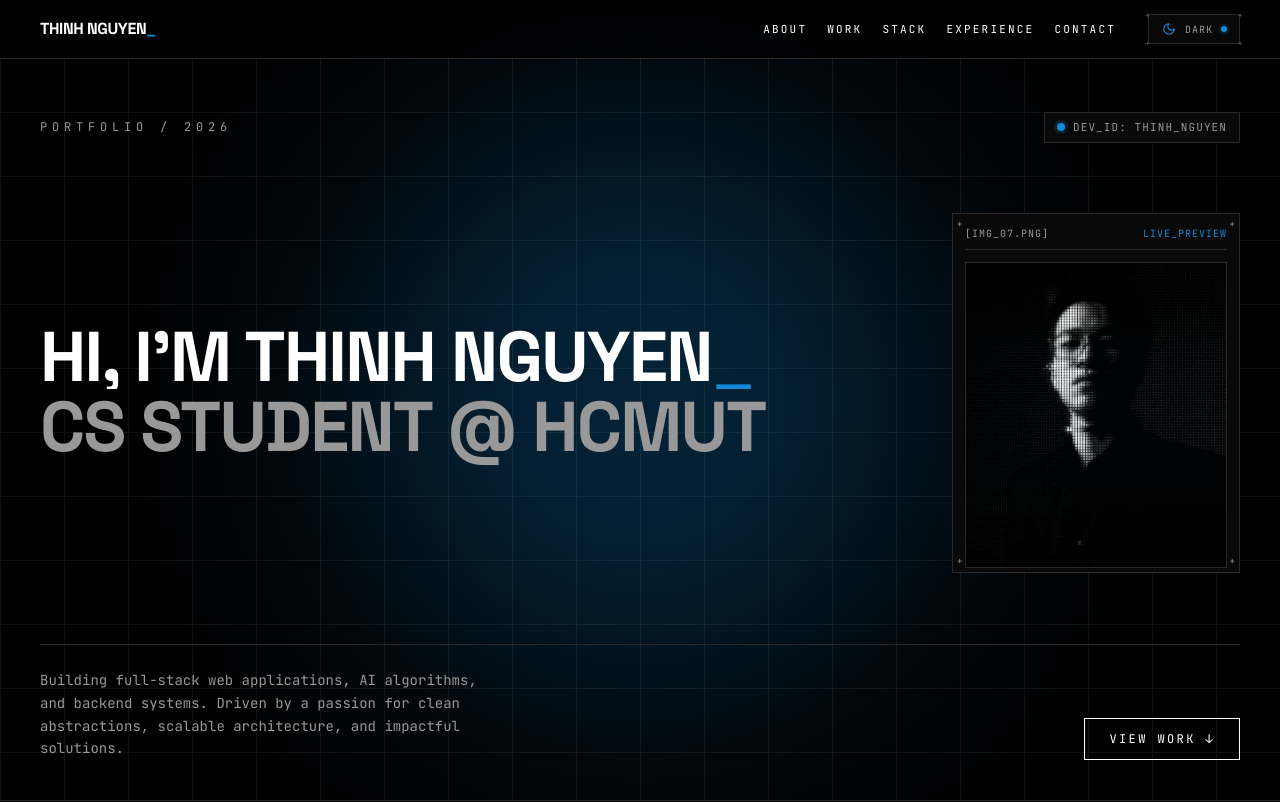
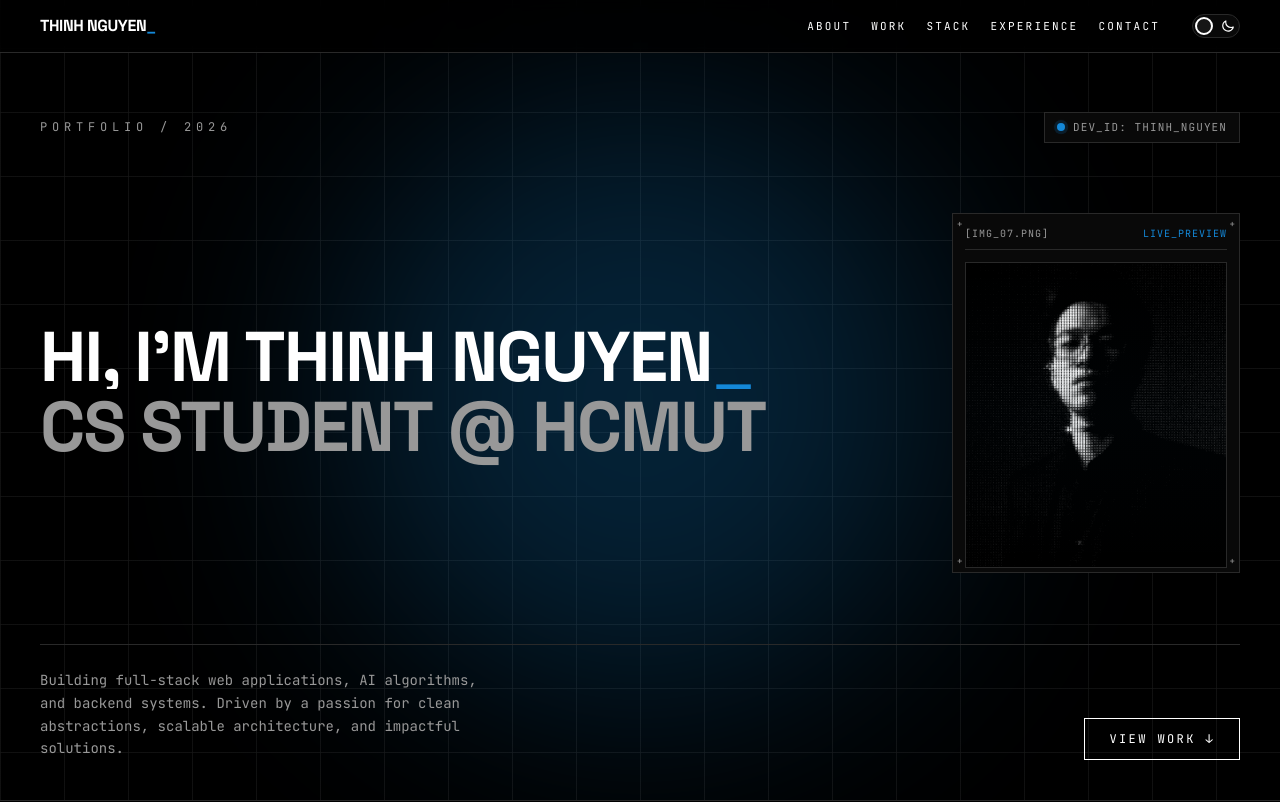
Before and after one commit to Thinkj07/thinh-nguyen-dev, a React (Vite) app: page / in a window 1280 px wide. Shown: the top 802 px of the page. Built offline with nearby package versions, Linux system fonts and the light colour scheme.

Commit message:
fix light/dark mode toggle ui

```diff
--- a/src/App.jsx
+++ b/src/App.jsx
@@ -1,4 +1,5 @@
 import React from "react";
+import { ThemeProvider } from "./lib/ThemeContext";
 import { SmoothScroll } from "./portfolio/SmoothScroll";
 import { CustomCursor } from "./portfolio/CustomCursor";
 import { ThemeToggle } from "./portfolio/ThemeToggle";
@@ -19,6 +20,7 @@ const NAV = [
 
 export default function App() {
   return (
+    <ThemeProvider>
       <div className="min-h-screen bg-background text-foreground selection:bg-terminal selection:text-background">
         <SmoothScroll />
         <CustomCursor />
@@ -50,5 +52,6 @@ export default function App() {
           <Contact />
         </main>
       </div>
+    </ThemeProvider>
   );
 }
--- /dev/null
+++ b/src/lib/ThemeContext.jsx
@@ -0,0 +1,45 @@
+import React, { createContext, useContext, useEffect, useState } from "react";
+
+const ThemeContext = createContext({
+  theme: "dark",
+  isDark: true,
+  toggleTheme: () => {},
+});
+
+export function ThemeProvider({ children }) {
+  const [theme, setTheme] = useState(() => {
+    if (typeof window !== "undefined") {
+      const saved = localStorage.getItem("theme");
+      if (saved === "light" || saved === "dark") return saved;
+      return document.documentElement.classList.contains("dark") ? "dark" : "light";
+    }
+    return "dark";
+  });
+
+  useEffect(() => {
+    const root = document.documentElement;
+    if (theme === "dark") {
+      root.classList.add("dark");
+      localStorage.setItem("theme", "dark");
+    } else {
+      root.classList.remove("dark");
+      localStorage.setItem("theme", "light");
+    }
+  }, [theme]);
+
+  const toggleTheme = () => {
+    setTheme((prev) => (prev === "dark" ? "light" : "dark"));
+  };
+
+  const isDark = theme === "dark";
+
+  return (
+    <ThemeContext.Provider value={{ theme, isDark, toggleTheme }}>
+      {children}
+    </ThemeContext.Provider>
+  );
+}
+
+export function useTheme() {
+  return useContext(ThemeContext);
+}
--- a/src/portfolio/Hero.jsx
+++ b/src/portfolio/Hero.jsx
@@ -1,10 +1,16 @@
 import { useEffect, useRef, useState } from "react";
 import { motion, useMotionValue, useSpring, useTransform } from "motion/react";
-import avatarImg from "/assets/img/avatar.png";
+import avatarImgDark from "/assets/img/avatar.png";
+import avatarImgLight from "/assets/img/avatar_negate.png";
+import { useTheme } from "../lib/ThemeContext";
 
 const LINE_1 = "HI, I'M THINH NGUYEN";
 
 export function Hero() {
+  const { isDark } = useTheme();
+  const avatarImg = isDark ? avatarImgDark : avatarImgLight;
+  const imgBadge = isDark ? "[IMG_07.PNG]" : "[IMG_NEGATE.PNG]";
+
   const [typed, setTyped] = useState("");
   const ref = useRef(null);
   const mx = useMotionValue(0);
@@ -98,7 +104,7 @@ export function Hero() {
           <div className="bento-card relative w-56 sm:w-64 lg:w-72 aspect-[4/5] border border-border bg-card p-3 overflow-hidden transition-all duration-500">
             {/* Image Header Badge */}
             <div className="flex items-center justify-between border-b border-border pb-2 mb-3 font-mono text-[10px] uppercase tracking-widest text-muted-foreground">
-              <span>[IMG_07.PNG]</span>
+              <span>{imgBadge}</span>
               <span className="text-terminal">LIVE_PREVIEW</span>
             </div>
 
--- a/src/portfolio/TerminalBio.jsx
+++ b/src/portfolio/TerminalBio.jsx
@@ -1,5 +1,7 @@
 import { useEffect, useRef, useState } from "react";
-import avatarImg from "/assets/img/avatar.png";
+import avatarImgDark from "/assets/img/avatar.png";
+import avatarImgLight from "/assets/img/avatar_negate.png";
+import { useTheme } from "../lib/ThemeContext";
 import { getMatchingGame } from "./cli/games";
 
 const COMMANDS = {
@@ -37,6 +39,8 @@ const COMMANDS = {
 const QUICK = ["help", "skills", "projects", "contact"];
 
 export function TerminalBio() {
+  const { isDark } = useTheme();
+  const avatarImg = isDark ? avatarImgDark : avatarImgLight;
   const [activeGame, setActiveGame] = useState(null);
   const [lines, setLines] = useState([
     { kind: "out", text: "guest@thinhnguyen:~$ session started. type `help` to begin." },
--- a/src/portfolio/ThemeToggle.jsx
+++ b/src/portfolio/ThemeToggle.jsx
@@ -1,33 +1,8 @@
-import { useEffect, useState } from "react";
 import { motion, AnimatePresence } from "motion/react";
-import { Sun, Moon } from "lucide-react";
+import { useTheme } from "../lib/ThemeContext";
 
 export function ThemeToggle() {
-  const [theme, setTheme] = useState(() => {
-    if (typeof window !== "undefined") {
-      const saved = localStorage.getItem("theme");
-      if (saved) return saved;
-      return document.documentElement.classList.contains("dark") ? "dark" : "light";
-    }
-    return "dark";
-  });
-
-  useEffect(() => {
-    const root = document.documentElement;
-    if (theme === "dark") {
-      root.classList.add("dark");
-      localStorage.setItem("theme", "dark");
-    } else {
-      root.classList.remove("dark");
-      localStorage.setItem("theme", "light");
-    }
-  }, [theme]);
-
-  const toggleTheme = () => {
-    setTheme((prev) => (prev === "dark" ? "light" : "dark"));
-  };
-
-  const isDark = theme === "dark";
+  const { isDark, toggleTheme } = useTheme();
 
   return (
     <motion.button
@@ -35,64 +10,76 @@ export function ThemeToggle() {
       onClick={toggleTheme}
       whileHover={{ scale: 1.05 }}
       whileTap={{ scale: 0.92 }}
-      className="group relative flex items-center gap-2 border border-border bg-card/90 px-3 py-1.5 font-mono text-[11px] uppercase tracking-wider backdrop-blur transition-all duration-300 hover:border-terminal hover:shadow-[0_0_12px_rgba(20,136,216,0.25)] cursor-pointer select-none"
+      className="group relative flex h-[24px] w-[48px] items-center rounded-full p-[2px] border border-border bg-card cursor-pointer transition-colors duration-300 select-none"
       aria-label={`Switch to ${isDark ? "light" : "dark"} mode`}
-      title={`Chuyển sang chế độ ${isDark ? "Sáng" : "Tối"}`}
       data-cursor
     >
-      {/* Animated Icon Container */}
-      <div className="relative flex h-4 w-4 items-center justify-center">
-        <AnimatePresence mode="wait" initial={false}>
-          {isDark ? (
-            <motion.div
-              key="dark"
-              initial={{ y: -12, opacity: 0, rotate: -60, scale: 0.6 }}
-              animate={{ y: 0, opacity: 1, rotate: 0, scale: 1 }}
-              exit={{ y: 12, opacity: 0, rotate: 60, scale: 0.6 }}
-              transition={{ duration: 0.25, ease: [0.16, 1, 0.3, 1] }}
-              className="text-terminal flex items-center justify-center"
+      {/* Background Decor: Day Sun Icon (Left) */}
+      <div className="absolute left-[3px] top-1/2 -translate-y-1/2 flex h-4 w-4 items-center justify-center pointer-events-none">
+        <AnimatePresence>
+          {!isDark && (
+            <motion.svg
+              key="sun-icon"
+              initial={{ scale: 0.3, opacity: 0, rotate: -45 }}
+              animate={{ scale: 1, opacity: 1, rotate: 0 }}
+              exit={{ scale: 0.3, opacity: 0, rotate: 45 }}
+              transition={{ duration: 0.2, ease: [0.16, 1, 0.3, 1] }}
+              viewBox="0 0 24 24"
+              className="h-3.5 w-3.5 fill-none stroke-black stroke-[2.2] stroke-linecap-round"
             >
-              <Moon className="h-3.5 w-3.5" />
-            </motion.div>
-          ) : (
-            <motion.div
-              key="light"
-              initial={{ y: -12, opacity: 0, rotate: 60, scale: 0.6 }}
-              animate={{ y: 0, opacity: 1, rotate: 0, scale: 1 }}
-              exit={{ y: 12, opacity: 0, rotate: -60, scale: 0.6 }}
-              transition={{ duration: 0.25, ease: [0.16, 1, 0.3, 1] }}
-              className="text-amber-500 flex items-center justify-center"
-            >
-              <Sun className="h-3.5 w-3.5 stroke-[2.5]" />
-            </motion.div>
+              <circle cx="12" cy="12" r="4.5" />
+              <line x1="12" y1="2" x2="12" y2="4.2" />
+              <line x1="12" y1="19.8" x2="12" y2="22" />
+              <line x1="2" y1="12" x2="4.2" y2="12" />
+              <line x1="19.8" y1="12" x2="22" y2="12" />
+              <line x1="4.93" y1="4.93" x2="6.5" y2="6.5" />
+              <line x1="17.5" y1="17.5" x2="19.07" y2="19.07" />
+              <line x1="4.93" y1="19.07" x2="6.5" y2="17.5" />
+              <line x1="17.5" y1="6.5" x2="19.07" y2="4.93" />
+            </motion.svg>
           )}
         </AnimatePresence>
       </div>
 
-      {/* Mode Text Label */}
-      <span className="hidden sm:inline-block font-mono text-[10px] tracking-widest text-muted-foreground group-hover:text-terminal transition-colors">
-        {isDark ? "DARK" : "LIGHT"}
-      </span>
+      {/* Background Decor: Night Crescent Moon Icon (Right) */}
+      <div className="absolute right-[3px] top-1/2 -translate-y-1/2 flex h-4 w-4 items-center justify-center pointer-events-none">
+        <AnimatePresence>
+          {isDark && (
+            <motion.svg
+              key="moon-icon"
+              initial={{ scale: 0.3, opacity: 0, rotate: 40 }}
+              animate={{ scale: 1, opacity: 1, rotate: 0 }}
+              exit={{ scale: 0.3, opacity: 0, rotate: -25 }}
+              transition={{ duration: 0.2, ease: [0.16, 1, 0.3, 1] }}
+              viewBox="0 0 24 24"
+              className="h-3.5 w-3.5 fill-current text-foreground"
+            >
+              <path d="M21.64,13a1,1,0,0,0-1.05-.14,8.05,8.05,0,0,1-3.37.73A8.15,8.15,0,0,1,9.08,5.49a8.59,8.59,0,0,1,.25-2A1,1,0,0,0,8,2.36,10.14,10.14,0,1,0,22,14.05,1,1,0,0,0,21.64,13Zm-9.5,6.69A8.14,8.14,0,0,1,7.08,5.22v.27A10.15,10.15,0,0,0,17.22,15.63a9.79,9.79,0,0,0,2.1-.22A8.11,8.11,0,0,1,12.14,19.73Z" />
+            </motion.svg>
 
-      {/* Cyber Status Indicator Dot */}
-      <span className="relative flex h-1.5 w-1.5">
-        <span
-          className={`animate-ping absolute inline-flex h-full w-full rounded-full opacity-75 ${
-            isDark ? "bg-terminal" : "bg-amber-500"
-          }`}
-        />
-        <span
-          className={`relative inline-flex rounded-full h-1.5 w-1.5 ${
-            isDark ? "bg-terminal" : "bg-amber-500"
-          }`}
-        />
-      </span>
 
-      {/* Corner Crosshairs for Brutalist Tech Look */}
-      <span className="absolute -top-1 -left-1 font-mono text-[8px] text-muted-foreground/60 leading-none select-none">+</span>
-      <span className="absolute -top-1 -right-1 font-mono text-[8px] text-muted-foreground/60 leading-none select-none">+</span>
-      <span className="absolute -bottom-1 -left-1 font-mono text-[8px] text-muted-foreground/60 leading-none select-none">+</span>
-      <span className="absolute -bottom-1 -right-1 font-mono text-[8px] text-muted-foreground/60 leading-none select-none">+</span>
+          )}
+        </AnimatePresence>
+      </div>
+
+
+      {/* Sliding Thumb Knob */}
+      <motion.div
+        animate={{
+          x: isDark ? 0 : 24,
+        }}
+        transition={{
+          type: "spring",
+          stiffness: 500,
+          damping: 28,
+          mass: 0.7,
+        }}
+        className={`relative z-10 h-[18px] w-[18px] rounded-full transition-colors duration-300 ${
+          isDark
+            ? "border-[2.5px] border-foreground bg-secondary"
+            : "border-[2.5px] border-black bg-white"
+        }`}
+      />
     </motion.button>
   );
 }
```
Lines whose indentation alone changed are shown as unchanged.
